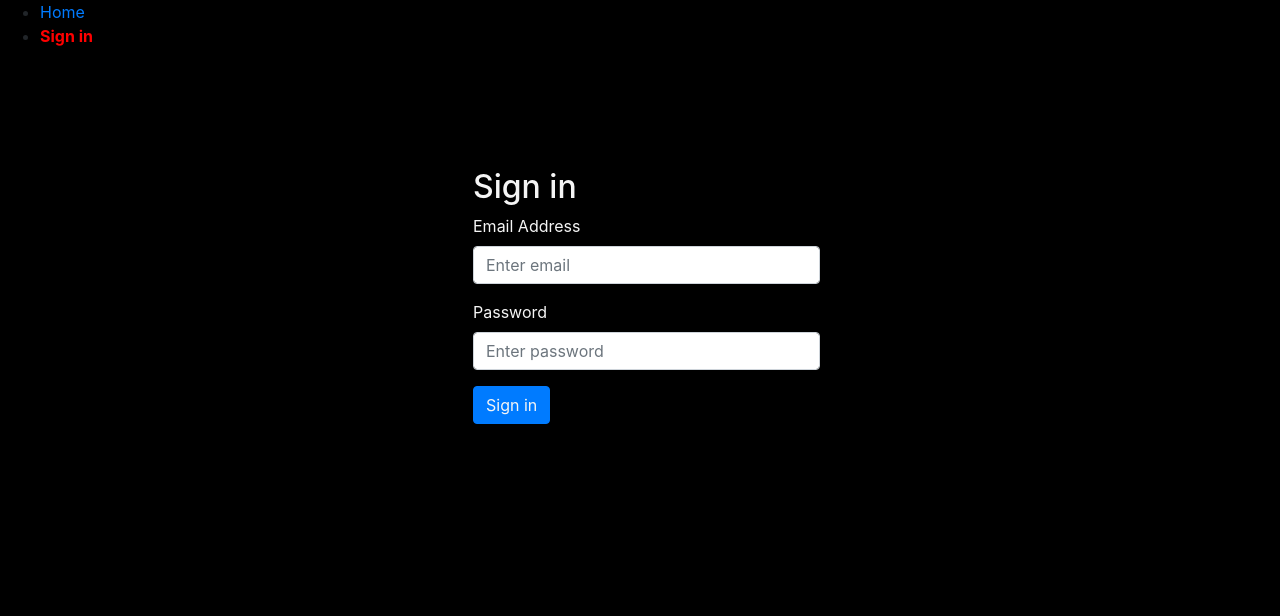
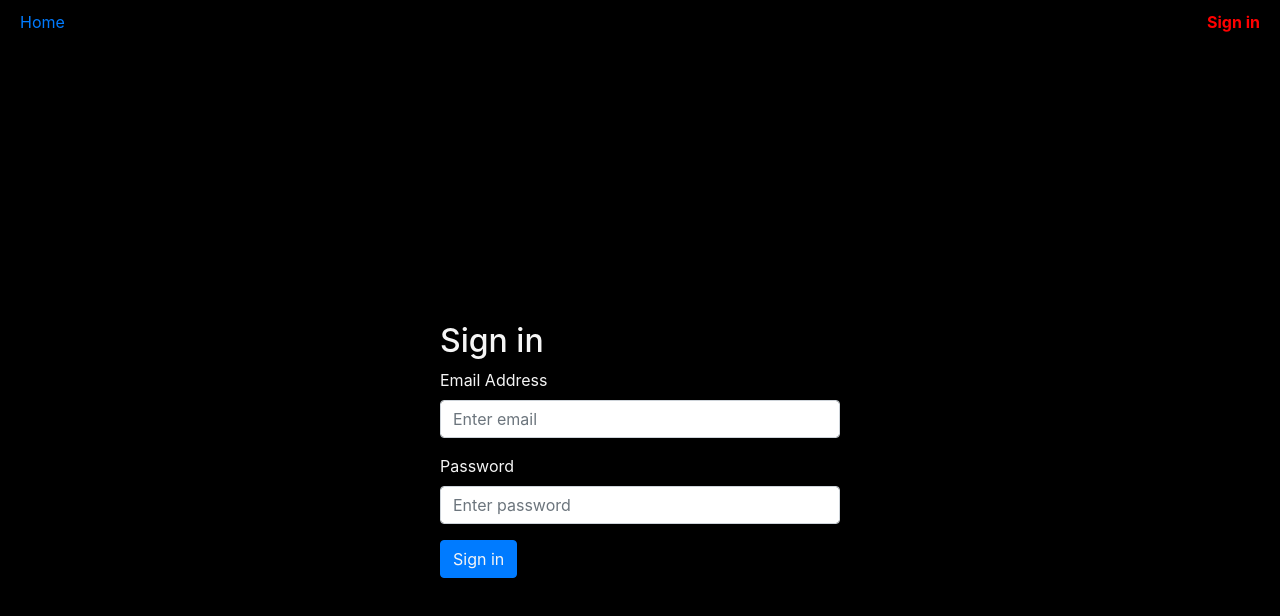
Before and after one commit to dmeegan/Rebalance, a React (Create React App) app: page /signIn in a window 1280 px wide. Shown: the top 616 px of the page. Built offline with nearby package versions, Linux system fonts and the light colour scheme.

Commit message:
1. Style app div to flex to fit window and items to be centered.
2. Style topNav to be positioned at top and flex to width of window.

```diff
--- a/src/App.css
+++ b/src/App.css
@@ -1,25 +1,52 @@
-html {
-  background-color: black;
+#root {
+  height: 100vh;
+  width: 100vw;
+  display: flex;
 }
 
 .App {
+  display: flex;
+  -ms-flex: 1;
+  flex: 1;
   background-color:black;
-  /* text-align: center;
-  font-family: 'Segoe UI', Tahoma, Geneva, Verdana, sans-serif;
-  font-size: 16px;
-  font: 100; */
+  align-items: center;
+  justify-content: center;
 }
+
+.topNav {
+  width: 100%;
+  display: inline-flex;
+  position: absolute;
+  top: 0;
+}
+
+.topNav nav, ul {
+  flex: 1;
+  display: inline-flex;
+  flex-wrap: nowrap;
+}
+
+.topNav ul {
+  margin: 0;
+  padding: 0;
+  justify-content: space-between;
+  list-style: none;
+}
+
+.topNav li {
+  margin: 10px 20px;
+  padding: 0;
+}
+
 
 .customForm {
   color: whitesmoke;
-  margin-left: auto;
-  margin-right: auto;
   margin-top: 100px;
-  margin-bottom: 100px;
+  /* margin-bottom: 100px;
   padding-top: 20px;
   padding-right: 20px;
   padding-left: 33px;
-  padding-bottom: 20px;
+  padding-bottom: 20px; */
   width: intrinsic;
   width: 400px;
 }
@@ -35,8 +62,6 @@ html {
   width: 95%;
   text-align: center;
 }
-
-
 
 .table Input {
   color: #495057;
--- a/src/components/AddStock.js
+++ b/src/components/AddStock.js
@@ -22,7 +22,7 @@ class AddStock extends Component {
     render() {
         return (
             <Form className="customForm" onSubmit={this.handleSubmit}>
-            <InputGroup controlId="addStockForm">
+            <InputGroup>
                 <InputGroup.Prepend>
                     <Button variant="outline-primary" type="submit">Add Stock</Button>
                 </InputGroup.Prepend>
--- a/src/components/TopNav.js
+++ b/src/components/TopNav.js
@@ -3,7 +3,7 @@ import { NavLink } from 'react-router-dom';
 
 export default function TopNav() {
     return (
-        <div>
+        <div className="topNav">
             <nav>
                 <ul>
                     <li>
```
